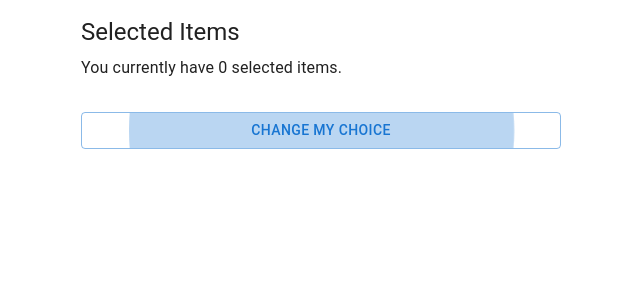
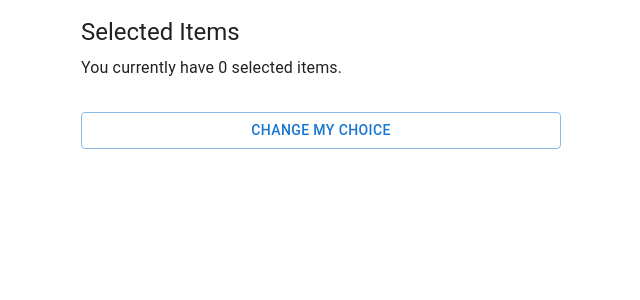
Before and after one commit to markom01/Selection-Widget, a React (Vite) app: page / in a window 1280 px wide. Shown: the top 300 px of the page, without its empty margins (319-959 px from the left). Built offline with nearby package versions, Linux system fonts and the light colour scheme.

Commit message:
Remove initial focus ripple on Change button

```diff
--- a/src/components/SelectionWidget/SelectedPreview.tsx
+++ b/src/components/SelectionWidget/SelectedPreview.tsx
@@ -27,7 +27,7 @@ export function SelectedPreview({ selectedItems, onRemoveItem, onOpenSection, bu
           />
         ))}
       </Stack>
-      <Button variant="outlined" onClick={onOpenSection} ref={buttonRef}>
+      <Button variant="outlined" onClick={onOpenSection} ref={buttonRef} disableFocusRipple>
         {CONSTANTS.LABELS.CHANGE_BUTTON}
       </Button>
     </>
--- a/src/components/SelectionWidget/SelectionWidget.tsx
+++ b/src/components/SelectionWidget/SelectionWidget.tsx
@@ -13,8 +13,13 @@ export function SelectionWidget() {
   const removeSelection = useSelectionStore((s) => s.removeSelection);
 
   const changeButtonRef = useRef<HTMLButtonElement>(null);
+  const isMounted = useRef(false);
 
   useEffect(() => {
+    if (!isMounted.current) {
+      isMounted.current = true;
+      return;
+    }
     if (!isSectionOpen && changeButtonRef.current) {
       changeButtonRef.current.focus();
     }
```
Also changed, not shown: 1 other file (tests, documents, lock files or other folders).
